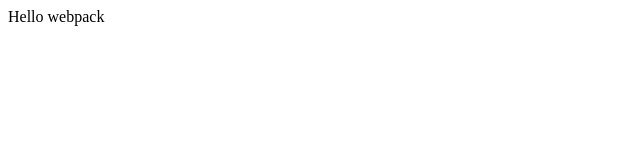
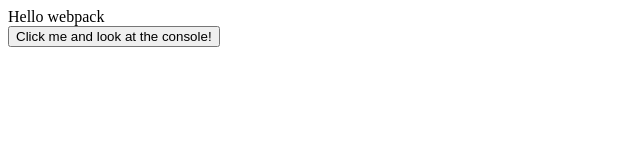
Before and after one commit to gengmingOrg/webpack-toy, a website built with webpack: page dist/index.html in a window 1280 px wide. Shown: the whole page, without its empty margins (0-640 px from the left). Built offline with nearby package versions, Linux system fonts and the light colour scheme.

Commit message:
懒加载

```diff
--- a/src/index.js
+++ b/src/index.js
@@ -1,12 +1,24 @@
+ import _ from 'lodash';
 
-function getComponent() {
-    return import(/* webpackChunkName: "lodash" */ 'lodash').then(({ default: _ }) => {
-        var element = document.createElement('div');
-        element.innerHTML = _.join(['Hello', 'webpack'], ' ');
-        return element;
-    }).catch(error => 'An error occurred while loading the component');
-}
+ function component() {
+    var element = document.createElement('div');
 
-getComponent().then(component => {
-    document.body.appendChild(component);
-})
+   var button = document.createElement('button');
+   var br = document.createElement('br');
+
+   button.innerHTML = 'Click me and look at the console!';
+    element.innerHTML = _.join(['Hello', 'webpack'], ' ');
+   element.appendChild(br);
+   element.appendChild(button);
+
+   // Note that because a network request is involved, some indication
+   // of loading would need to be shown in a production-level site/app.
+   button.onclick = e => import(/* webpackChunkName: "print" */ './print').then(module => {
+     var print = module.default;
+
+     print();
+   });
+
+    return element;
+  }
+  document.body.appendChild(component());
--- a/src/print.js
+++ b/src/print.js
@@ -1,5 +1,5 @@
 function printMe() {
-    console.log('I get called from print.js1!');
+    console.log('I get called from print.js1111!');
     // cosnole.log('I get called from print.js!');
 }
 
```
Also changed, not shown: dist/486.bundle.js (added), dist/486.bundle.js.LICENSE.txt (renamed from dist/lodash.bundle.js.LICENSE.txt), dist/app.bundle.js, dist/index.html, dist/lodash.bundle.js (deleted), dist/lodash.js (deleted), dist/lodash.js.LICENSE.txt (deleted), dist/main.js (deleted), dist/print.bundle.js (added).
